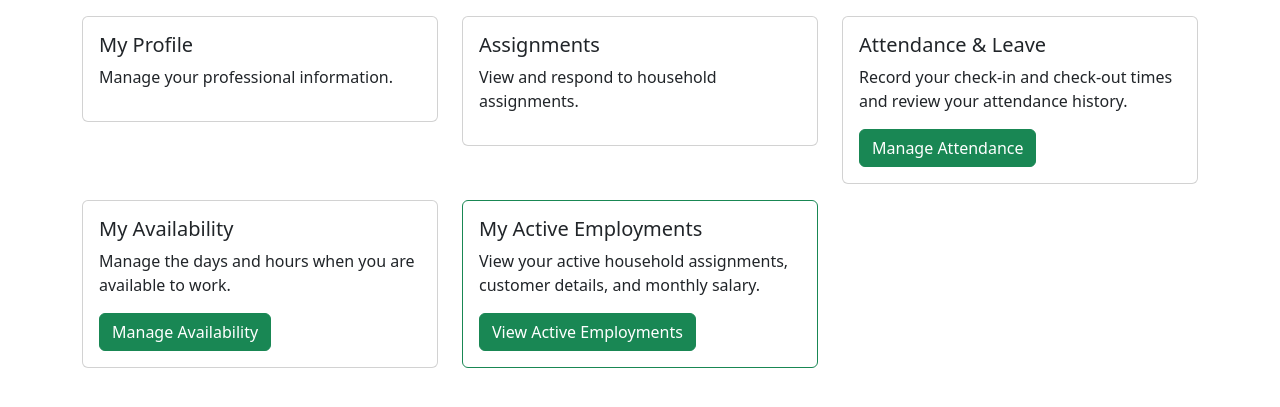
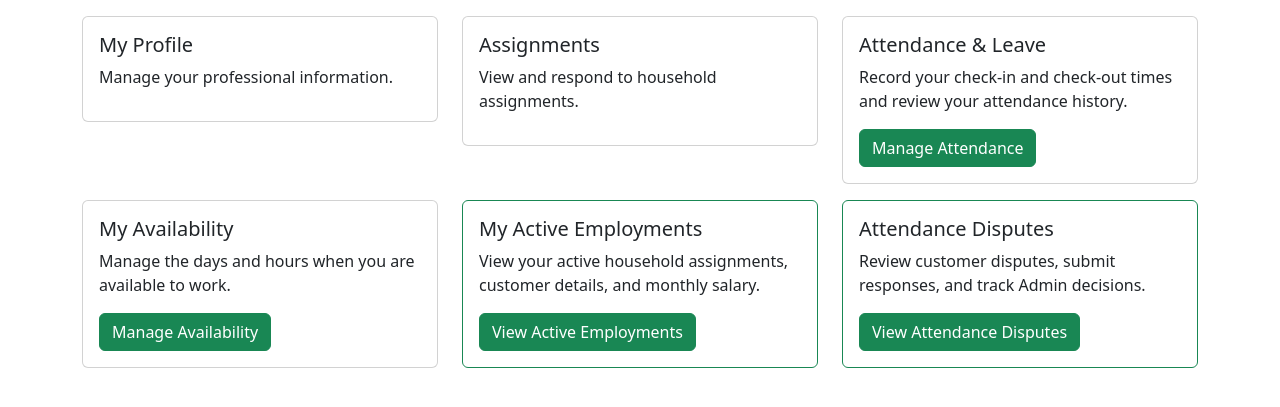
Before and after one commit to shubh110105/sahayika, a Flask app: template app/templates/maid/dashboard.html in a window 1280 px wide. Shown: the part 182-589 px from the top of the page. Run offline with Flask 3, Linux system fonts and the light colour scheme; the template is opened without the code that fills it, so the values that code supplies are empty.

Commit message:
Add Maid Attendance Disputes card to dashboard for reviewing disputes and tracking Admin decisions

```diff
--- a/app/templates/maid/dashboard.html
+++ b/app/templates/maid/dashboard.html
@@ -91,6 +91,24 @@
             </div>
         </div>
 
+
+        <!-- Maid Attendance Disputes Card -->
+        <div class="col-md-4 mb-3">
+            <div class="card h-100 border-success">
+                <div class="card-body">
+                    <h5 class="card-title">Attendance Disputes</h5>
+                    <p class="card-text">
+                        Review customer disputes, submit responses,
+                        and track Admin decisions.
+                    </p>
+                    <a href="/maid/attendance/disputes/page"
+                    class="btn btn-success">
+                        View Attendance Disputes
+                    </a>
+                </div>
+            </div>
+        </div>
+
     </div>
 
 </div>
```
